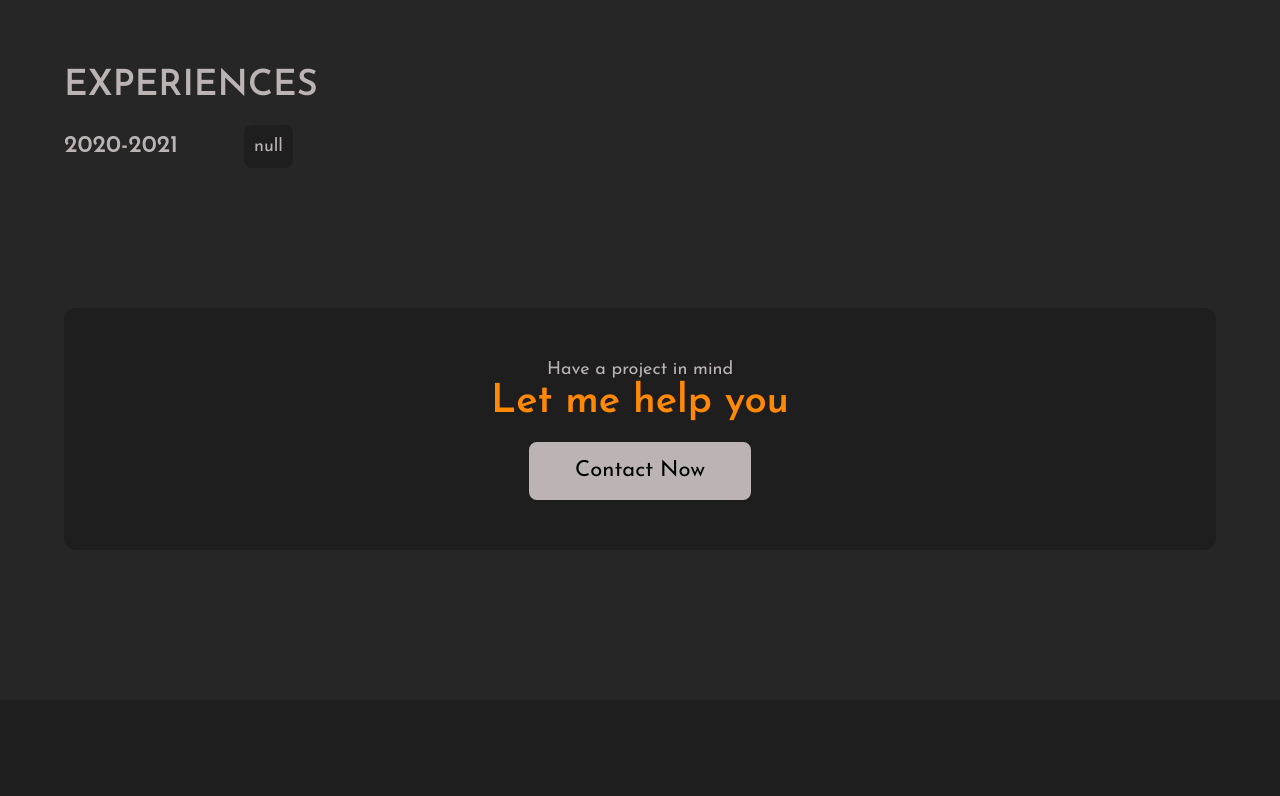
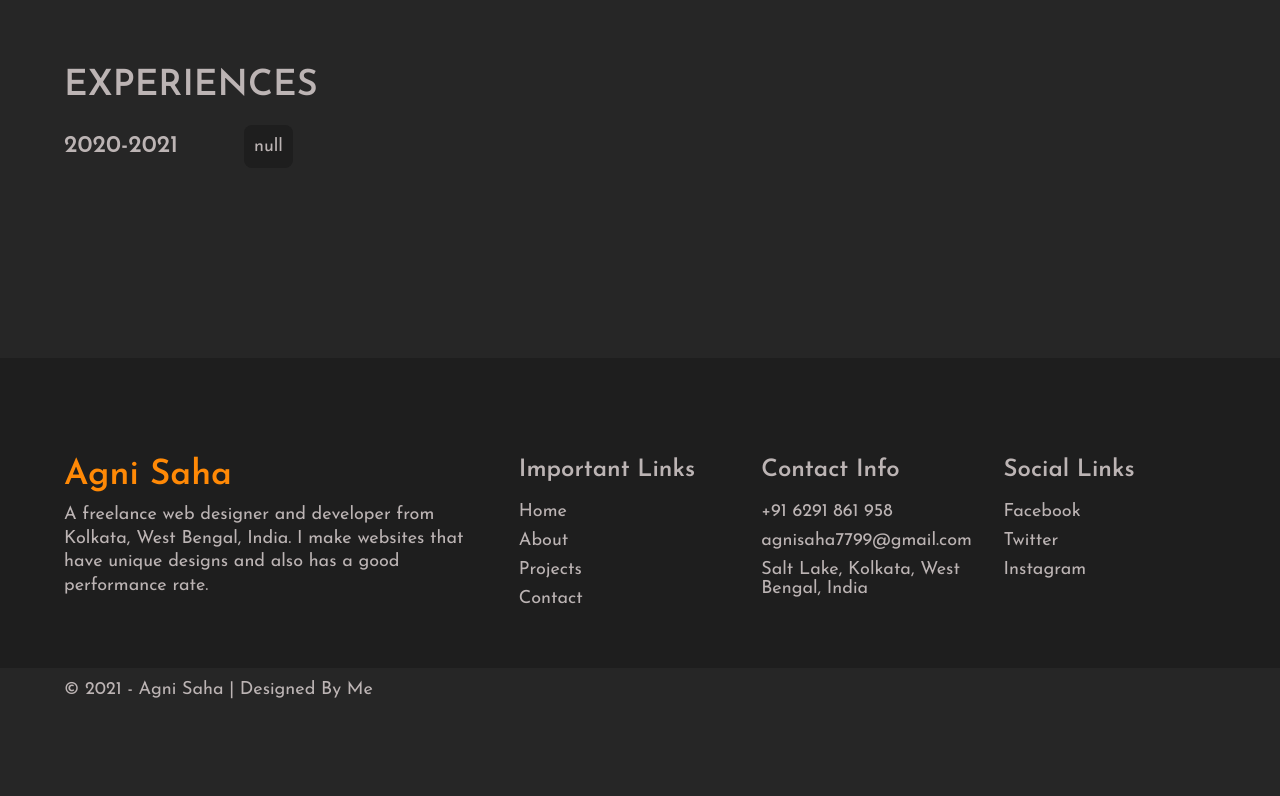
Before and after one commit to Agni-Saha/my-portfolio-1, a React (Create React App) app: page /about in a window 1280 px wide. Shown: the part 1552-2348 px from the top of the page. After the commit the page ends 2264 px from the top, so only its background shows below. Built offline with nearby package versions, Linux system fonts and the light colour scheme.

Commit message:
minor changes with CV download option

```diff
--- a/src/components/ContactBanner.js
+++ /dev/null
@@ -1,39 +0,0 @@
-import React from 'react';
-import styled from 'styled-components';
-import Button from './Button';
-import PText from './PText';
-
-const ContactBannerStyles = styled.div`
-  padding: 5rem 0;
-  .contactBanner__wrapper {
-    background-color: var(--deep-dark);
-    border-radius: 12px;
-    padding: 5rem 0rem;
-    text-align: center;
-  }
-  .contactBanner__heading {
-    font-size: 4rem;
-    margin-bottom: 2rem;
-    color: var(--yellow);
-  }
-  @media only screen and (max-width: 768px) {
-    padding: 0;
-    .contactBanner__heading {
-      font-size: 2.8rem;
-    }
-  }
-`;
-
-export default function ContactBanner() {
-  return (
-    <ContactBannerStyles>
-      <div className="container">
-        <div className="contactBanner__wrapper">
-          <PText>Have a project in mind</PText>
-          <h3 className="contactBanner__heading">Let me help you</h3>
-          <Button btnText="Contact Now" btnLink="/contact" />
-        </div>
-      </div>
-    </ContactBannerStyles>
-  );
-}
--- a/src/components/HeroSection.js
+++ b/src/components/HeroSection.js
@@ -8,7 +8,7 @@ import ScrollDownArrow from '../assets/images/scroll-down-arrow.svg';
 const HeroStyles = styled.div`
     .hero {
         height: 100vh;
-    min-height: 1000px;
+        min-height: 800px;
         width: 100%;
         text-align: center;
         display: flex;
@@ -104,7 +104,14 @@ const HeroStyles = styled.div`
     .fab {
         color: #ff8906
     }
-
+    @media only screen and (max-width: 1090px) {
+        .hero__social {
+            left: 0;
+        }
+        .hero__scrollDown {
+            right: 0;
+        }
+    }
     @media only screen and (max-width: 768px) {
         .hero {
             min-height: 750px;
--- a/src/components/ProjectItem.js
+++ b/src/components/ProjectItem.js
@@ -1,5 +1,4 @@
 import React from 'react';
-import { Link } from 'react-router-dom';
 import styled from 'styled-components';
 import ProjectImg from '../assets/images/projectImg.png';
 
@@ -40,17 +39,18 @@ const ProjectItemStyles = styled.div`
 export default function ProjectItem({
     img = ProjectImg,
     title = 'Project Name',
-  desc = 'Lorem Ipsum is simply dummy text of the printing and typesetting industry.',
+    desc = 'Lorem Ipsum',
+    link = 'http://example.com'
 }) {
     return (
         <ProjectItemStyles>
-      <Link to="/projects" className="projectItem__img">
+            <a target="_blank" rel="noreferrer" href={link} className="projectItem__img">
                 <img src={img} alt="project img" />
-      </Link>
+            </a>
             <div className="projectItem__info">
-        <Link to="#">
+                <a href={link} target="_blank" rel="noreferrer">
                     <h3 className="projectItem__title">{title}</h3>
-        </Link>
+                </a>
                 <p className="projectItem__desc">{desc}</p>
             </div>
         </ProjectItemStyles>
--- a/src/components/ProjectsSection.js
+++ b/src/components/ProjectsSection.js
@@ -87,6 +87,7 @@ export default function ProjectsSection() {
                             return (
                                 <SwiperSlide key={project.id}>
                                     <ProjectItem
+                                        link={project.link}
                                         title={project.name}
                                         img={project.img}
                                         desc={project.desc}
--- a/src/components/ServicesSection.js
+++ b/src/components/ServicesSection.js
@@ -30,7 +30,7 @@ export default function ServicesSection() {
   return (
     <ServicesItemsStyles>
       <div className="container">
-        <SectionTitle subheading="What I will do for you" heading="Services" />
+        <SectionTitle subheading="What I can do for you" heading="Services" />
         <div className="services__allItems">
           <ServicesSectionItem
             icon={<MdDesktopMac />}
--- a/src/pages/About.js
+++ b/src/pages/About.js
@@ -1,10 +1,9 @@
 import React from 'react';
 import styled from 'styled-components';
 import PText from '../components/PText';
-import Button from '../components/Button';
 import AboutImg from '../assets/images/about-page-img.png';
 import AboutInfoItem from '../components/AboutInfoItem';
-import ContactBanner from '../components/ContactBanner';
+import CVDoc from "../assets/data/CV2.docx"
 
 const AboutPageStyles = styled.div`
     padding: 20rem 0 10rem 0;
@@ -20,6 +19,24 @@ const AboutPageStyles = styled.div`
     }
     .right {
         flex: 2;
+    }
+    .Download_Btn {
+        cursor: pointer;
+        margin-top: 2rem;
+        font-size: 2.2rem;
+        background-color: ${(props) =>
+            props.outline ? 'transperant' : 'var(--gray-1)'};
+        padding: 0.7em 2em;
+        border: 2px solid var(--gray-1);
+        border-radius: 8px;
+        display: inline-block;
+        color: ${(props) => (props.outline ? 'var(--gary-1)' : 'black')};
+        transition: all 0.2s ease-in;
+    }
+    .Download_Btn:hover {
+        transform: translateY(-0.5rem);
+        box-shadow: 0px 2px 5px 2px var(--yellow);
+        font-weight: 600;
     }
     .about__subheading {
         font-size: 2.2rem;
@@ -58,6 +75,9 @@ const AboutPageStyles = styled.div`
     }
     @media only screen and (max-width: 768px) {
         padding: 10rem 0;
+        .Download_Btn {
+            font-size: 1.8rem;
+        }
         .top-section {
             flex-direction: column;
             gap: 5rem;
@@ -104,7 +124,9 @@ export default function About() {
                                     place.
                                 </PText>
                             </div>
-              <Button btnText="Download CV" btnLink="#" />
+                            <a href={CVDoc} download="CVDoc" target='_blank' rel="noreferrer">
+                                <button className="Download_Btn">Download CV</button>
+                            </a>
                         </div>
                         <div className="right">
                             <img src={AboutImg} alt="me" />
@@ -125,14 +147,20 @@ export default function About() {
 
                             <AboutInfoItem
                                 title="FrontEnd"
-                items={['HTML', 'CSS', 'JavaScript', 'React.js']}
+                                items={['HTML/CSS', 'React.js', 'Next.js']}
                             />
-              <AboutInfoItem title="BackEnd" items={['Node', 'Express']} />
+                            <AboutInfoItem
+                                title="BackEnd"
+                                items={['Node', 'Express']}
+                            />
                             <AboutInfoItem
                                 title="Database"
                                 items={['PostgreSQL', 'MongoDB', 'Firebase']}
                             />
-              <AboutInfoItem title="Design" items={['Photoshop', 'Adobe XD']} />
+                            <AboutInfoItem
+                                title="Design"
+                                items={['Photoshop', 'Adobe XD']}
+                            />
                         </div>
                         <div className="about__info__item">
                             <h1 className="about__info__heading">Experiences</h1>
@@ -141,7 +169,6 @@ export default function About() {
                         </div>
                     </div>
                 </div>
-        <ContactBanner />
             </AboutPageStyles>
         </>
     );
--- a/src/pages/Home.js
+++ b/src/pages/Home.js
@@ -2,8 +2,6 @@ import React from 'react';
 import AboutSection from '../components/AboutSection';
 import ServicesSection from '../components/ServicesSection';
 import ProjectsSection from '../components/ProjectsSection';
-// import TestimonialsSection from '../components/TestimonialsSection';
-import ContactBanner from '../components/ContactBanner';
 import HeroSection from '../components/HeroSection';
 
 export default function Home() {
@@ -13,8 +11,6 @@ export default function Home() {
       <AboutSection />
       <ServicesSection />
       <ProjectsSection />
-      {/* <TestimonialsSection /> */}
-      <ContactBanner />
     </div>
   );
 }
```
Also changed, not shown: src/assets/data/projects.js (+16 -19 lines), src/assets/data/testimonials.js (deleted, +0 -27 lines), 1 other file (tests, documents, lock files or other folders). Lines whose indentation alone changed are shown as unchanged.
